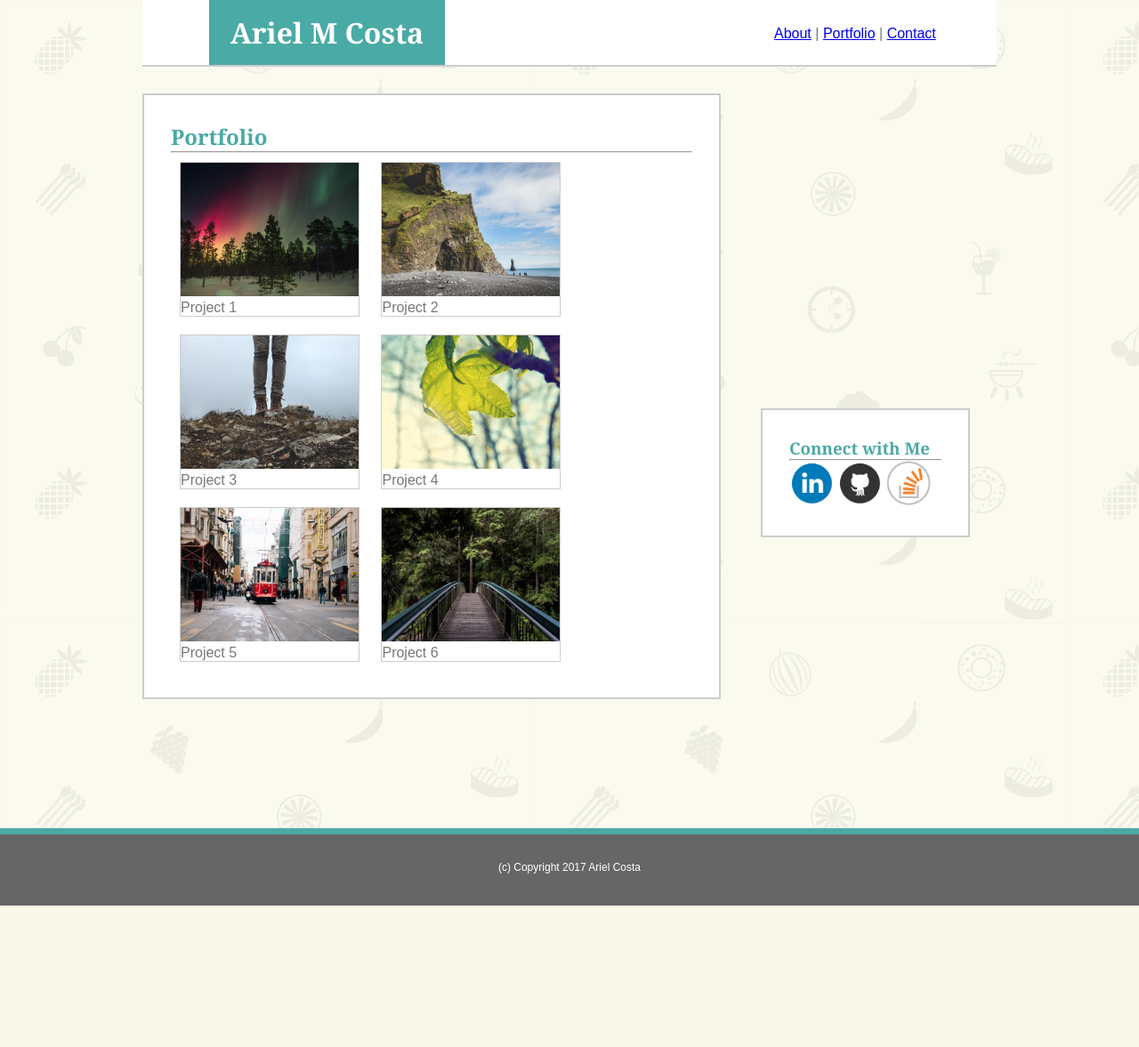
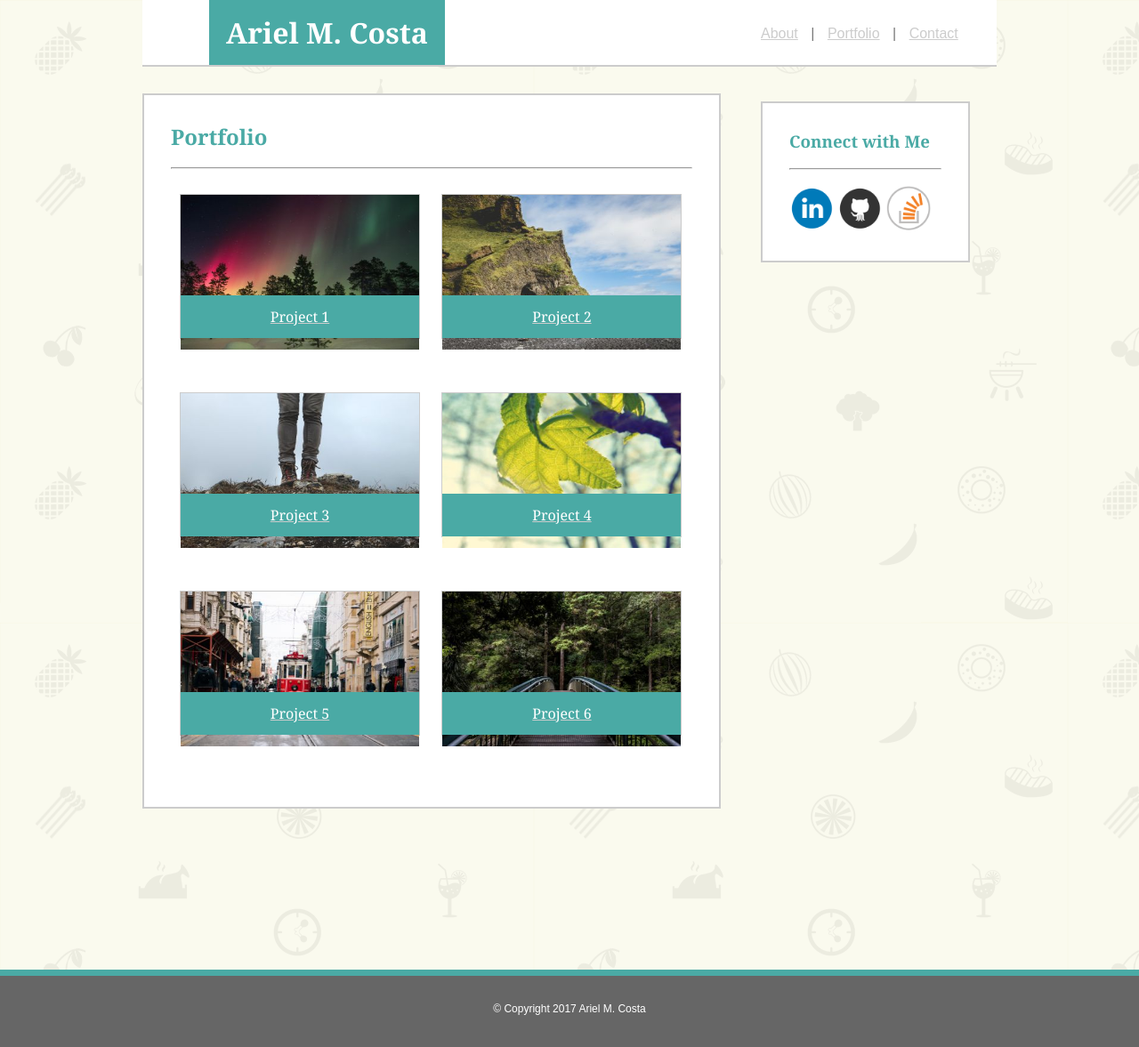
Before and after one commit to amcosta9/Basic-Portfolio, a PHP site: page /portfolio.html in a window 1280 px wide. Shown: the whole page at 89% size. Before the commit the page ends 1018 px from the top, so only its background shows below. Run offline with PHP 8.4, Linux system fonts and the light colour scheme.

Commit message:
adjusted html formatting and notes, fixed portfolio links, added favicon, added link effects, mailto form

```diff
--- a/assets/css/style.css
+++ b/assets/css/style.css
@@ -40,25 +40,41 @@ header {
 	text-align: center;
 }
 
-/*is there a better way to put | in between links? would like more space*/
-/*look at sizing and adjust*/
 .links {
 	position: relative;
 	bottom: 44px;
-	left: 595px;
+	left: 575px;
 	width: 350px;
 }
 
 ul {
 	list-style-type: none;
 	margin: 0;
-	padding-right: 127px;
+	padding-right: 77px;
 }
 
 li {
 	display: inline;
+	padding: 5px;
 }
 
+a:link {
+	color: #cccccc;
+}
+
+a:visited {
+	color: #4aaaa5;
+}
+
+/*hover color change only for navbar links*/
+.links a:hover {
+	color: #ffffff;
+	background-color: #4aaaa5;
+}
+
+a:active {
+	color: #cccccc;
+}
 
 /*main content css*/
 
@@ -78,14 +94,28 @@ div {
 	width: 150px;
 }
 
-/*is there a way to center images in a div?*/
+
 .foliolinks {
 	display: inline-block;
 	margin: 10px;
 	border: 1px solid #cccccc;
 }
 
+.foliopic {
+	width: 268px;
+	height: 174px
+}
 
+.project {
+	font-family: "Georgia", Times, "Times New Roman", serif;
+	background-color: #4aaaa5;
+	color: #ffffff;
+	text-align: center;
+	line-height: 3em;
+	position: relative;
+	bottom: 65px;
+	margin-bottom: -65px;
+}
 
 .container {
 	background-color: #ffffff;
@@ -96,20 +126,42 @@ div {
 	margin-top: 30px;
 }
 
+/*is there a way to center images in a div?*/
 .connect {
 	width: 171px;
 	float: right;
 	background-color: #ffffff;
     border: solid 2px #cccccc;
     padding: 30px;
+}
+
+#indexconnect {
     position: relative;
-    bottom: 327px;
+    bottom: 346px;
+    right: 30px;
+}
+
+/*this is slightly lower than the other pages, but less than 1px?*/
+#contactconnect {
+	position: relative;
+    bottom: 443px;
+    right: 30px;
+}
+
+#portfolioconnect {
+	position: relative;
+    bottom: 795px;
     right: 30px;
 }
 
 .thumbnail {
 	width: 50px;
 	height: 50px;
+}
+
+input, textarea {
+	font-family: "Arial", "Helvetica Neue", Helvetica, sans-serif;
+	color: #4aaaa5;
 }
 
 /*DANGER - copied some of this css for sticky footer and don't know exactly what it does*/
@@ -139,7 +191,6 @@ html, body {
 	border-top-color: #4aaaa5;
 }
 
-/*look up how to type copyright symbol*/
 .copyright {
 	padding-top: 30px;
 	font-size: .75em;
--- a/portfolio.html
+++ b/portfolio.html
@@ -4,22 +4,22 @@
 		<title>My Portfolio</title>
 		<!--Linking CSS-->
 		<link rel="stylesheet" type="text/css" href="assets/css/style.css">
+		<link rel="icon" type="image/png" href="assets/images/favicon.png" meta charset="UTF-8">
 	</head>
 
 	<body>
-		<!-- wrapper over page content, footer div to use css to make it stick-->
 		<div class="content">
 			<!--header-->
 			<header>
 				<div class="topbar">
 					<div class="name">
-						<h1>Ariel M Costa</h1>
+						<h1>Ariel M. Costa</h1>
 					</div> <!--end name div-->
 					<div class="links">
 						<ul>
 							<li><a href="index.html">About</a></li>
 							<li>   |   </li>
-							<li><a href="portfolio.html">Portfolio</a></li>
+							<li><a href="#">Portfolio</a></li>
 							<li>   |   </li>
 							<li><a href="contact.html">Contact</a></li>
 						</ul>
@@ -29,56 +29,64 @@
 
 
 			<div class="container">
-			<h2>Portfolio</h2>
-			<hr>
+				<h2>Portfolio</h2>
+				<br>
+				<hr>
+				<br>
 
-			<!-- should this be a <div>? -->
-			<!-- need placeholder links to direct to "projects" -->
-			<!-- how to make the text banners float over images ?!? -->
+				<!--separated a href links for pic and p, is this the best way to do this?-->
+				<div class="foliolinks">
+					<a href="https://www.google.com" target="_blank"> <img class="foliopic" src="assets/images/placeholder1.jpeg" alt="placeholder picture"></a>
+						<a href="https://www.google.com"><p class="project">Project 1</p></a>
+				</div>
 
 				<div class="foliolinks">
-					<a href="https://www.google.com"> <img src="assets/images/placeholder1.jpeg" alt="placeholder picture" style="width: 200px; height: 150px;"></a>
-						<p>Project 1</p>
+					<a href="https://www.google.com" target="_blank"> <img class="foliopic" src="assets/images/placeholder2.jpeg" alt="placeholder picture"></a>
+						<a href="https://www.google.com"><p class="project">Project 2</p></a>
 				</div>
+
 				<div class="foliolinks">
-					<a href="https://www.google.com"> <img src="assets/images/placeholder2.jpeg" alt="placeholder picture" style="width: 200px; height: 150px;"></a>
-						<p>Project 2</p>
+					<a href="https://www.google.com" target="_blank"> <img class="foliopic" src="assets/images/placeholder3.jpeg" alt="placeholder picture"></a>
+						<a href="https://www.google.com"><p class="project">Project 3</p></a>
 				</div>
+
 				<div class="foliolinks">
-					<a href="https://www.google.com"> <img src="assets/images/placeholder3.jpeg" alt="placeholder picture" style="width: 200px; height: 150px;"></a>
-						<p>Project 3</p>
+					<a href="https://www.google.com" target="_blank"> <img class="foliopic" src="assets/images/placeholder4.jpeg" alt="placeholder picture"></a>
+						<a href="https://www.google.com"><p class="project">Project 4</p></a>
 				</div>
+
 				<div class="foliolinks">
-					<a href="https://www.google.com"> <img src="assets/images/placeholder4.jpeg" alt="placeholder picture" style="width: 200px; height: 150px;"></a>
-						<p>Project 4</p>
+					<a href="https://www.google.com" target="_blank"> <img class="foliopic" src="assets/images/placeholder5.jpeg" alt="placeholder picture"></a>
+						<a href="https://www.google.com"><p class="project">Project 5</p></a>
 				</div>
+
 				<div class="foliolinks">
-					<a href="https://www.google.com"> <img src="assets/images/placeholder5.jpeg" alt="placeholder picture" style="width: 200px; height: 150px;"></a>
-						<p>Project 5</p>
-				</div>
-				<div class="foliolinks">
-					<a href="https://www.google.com"> <img src="assets/images/placeholder6.jpeg" alt="placeholder picture" style="width: 200px; height: 150px;"></a>
-						<p>Project 6</p>
+					<a href="https://www.google.com" target="_blank"> <img class="foliopic" src="assets/images/placeholder6.jpeg" alt="placeholder picture"></a>
+						<a href="https://www.google.com"><p class="project">Project 6</p></a>
 				</div> <!--end foliolinks div-->
+
 			</div> <!--end container div-->
 
 
 
-			<div class="connect">
-			<h3>Connect with Me</h3>
-			<hr>
+			<div class="connect" id="portfolioconnect">
+				<h3>Connect with Me</h3>
+				<br>
+				<hr>
+				<br>
+				<a href="https://www.linkedin.com/in/arielmcosta" target="_blank"><img class="thumbnail" src="assets/images/linkedin_icon.png" alt="LinkedIn Icon"></a>
 
-				<a href="https://www.linkedin.com/in/arielmcosta" target="_blank"><img src="assets/images/linkedin_icon.png" alt="LinkedIn Icon" style="width: 50px; height: 50px;"></a>
+				<a href="https://github.com/amcosta9" target="_blank"><img class="thumbnail" src="assets/images/github_icon.png" alt="Github Icon"></a>
 
-				<a href="https://github.com/amcosta9" target="_blank"><img src="assets/images/github_icon.png" alt="Github Icon" style="width: 50px; height: 50px;"></a>
+				<a href="http://stackoverflow.com/users/7239084/ariel-costa" target="_blank"><img class="thumbnail" src="assets/images/stackoverflow_icon.png" alt="Stack Overflow Icon"></a>
+			</div><!--end connect div-->
 
-				<a href="http://stackoverflow.com/users/7239084/ariel-costa" target="_blank"><img src="assets/images/stackoverflow_icon.png" alt="Stack Overflow Icon" style="width: 50px; height: 50px;"></a>
-			</div>
+
 			<div class="push"></div>
-		</div>
+		</div><!--end content div-->
 		<!-- sticky footer not working - fix this! -->
 		<div class="footer">
-			<p class="copyright"> (c) Copyright 2017 Ariel Costa</p>
+			<p class="copyright"> &#169; Copyright 2017 Ariel M. Costa</p>
 		</div>
 	</body>
 </html>
```
Also changed, not shown: contact.html (+27 -18 lines), index.html (+7 -5 lines), assets/images/favicon.png (added).
